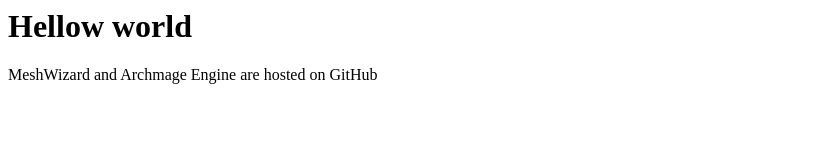
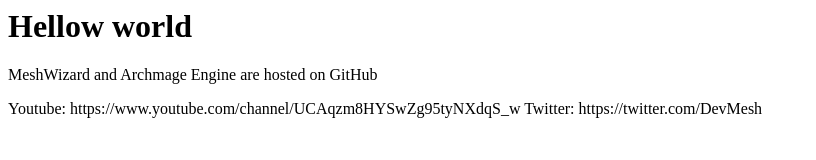
Before and after one commit to MacrochaosIDV/MacrochaosIDV.github.io, a plain HTML site: page index.html in a window 1280 px wide. Shown: the whole page, without its empty margins (0-816 px from the left). Drawn offline with Linux system fonts and the light colour scheme.

Commit message:
no message

```diff
--- a/index.html
+++ b/index.html
@@ -10,5 +10,9 @@
         <p>
             MeshWizard and Archmage Engine are hosted on GitHub
         </p>
+        <p>
+            Youtube: https://www.youtube.com/channel/UCAqzm8HYSwZg95tyNXdqS_w
+            Twitter: https://twitter.com/DevMesh
+        </p>
     </body>
 </html>
```
